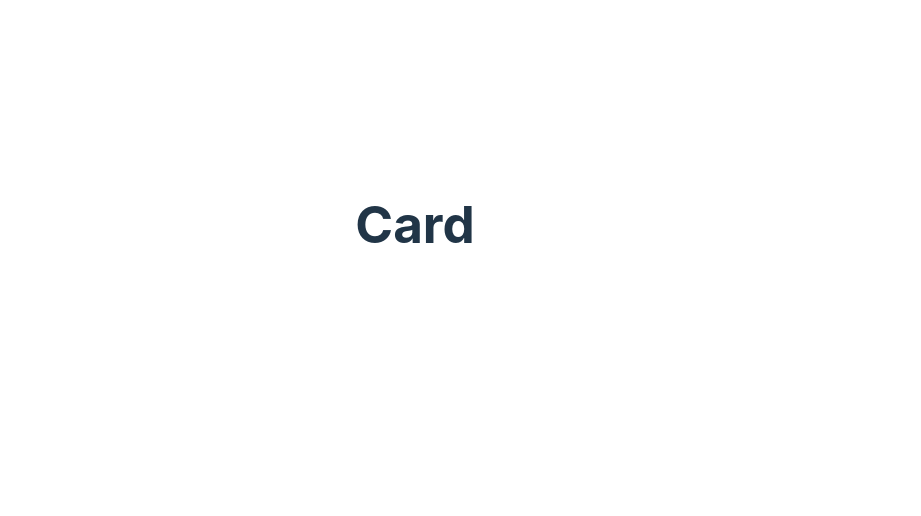
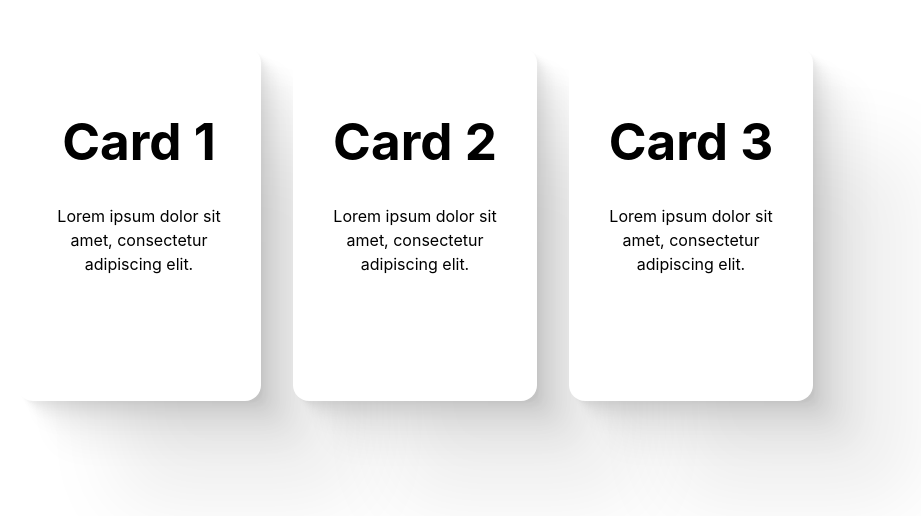
Before and after one commit to emilevl/projint-mini-jeux-durabilia, a Vue app: page / in a window 1280 px wide. Shown: the part 176-692 px from the top of the page, without its empty margins (225-1146 px from the left). Built offline with nearby package versions, Linux system fonts and the light colour scheme.

Commit message:
Adding basic card css

```diff
--- a/src/App.vue
+++ b/src/App.vue
@@ -3,9 +3,22 @@ import Card from './components/card.vue';
 </script>
 
 <template>
-  <Card></Card>
+  <div id="cards">
+    <Card name="Card 1" description="Lorem ipsum dolor sit amet, consectetur adipiscing elit."></Card>
+    <Card name="Card 2" description="Lorem ipsum dolor sit amet, consectetur adipiscing elit."></Card>
+    <Card name="Card 3" description="Lorem ipsum dolor sit amet, consectetur adipiscing elit."></Card>
+  </div>
+
 </template>
 
 <style scoped>
-
+  #cards {
+    display: flex;
+    flex-direction: row;
+    flex-wrap: nowrap;
+    justify-content: normal;
+    align-items: normal;
+    align-content: normal;
+    gap: 32px;
+  }
 </style>
--- a/src/components/card.vue
+++ b/src/components/card.vue
@@ -10,9 +10,40 @@ defineProps({
 </script>
 
 <template>
-  <h1>Card</h1>
+  <div class="card">
+    <h1>{{ name }}</h1>
+    <p> {{ description }} </p>
+  </div>
 </template>
 
 <style scoped>
+    .card {
+        display: block;
+        flex-grow: 0;
+        flex-shrink: 1;
+        flex-basis: auto;
+        align-self: auto;
+        order: 0;
 
+        background-color: #fff;
+
+        width: 180px;
+        height: 290px;
+
+        border-radius: 16px;
+
+        box-shadow:
+            2.8px 2.8px 2.2px rgba(0, 0, 0, 0.02),
+            6.7px 6.7px 5.3px rgba(0, 0, 0, 0.028),
+            12.5px 12.5px 10px rgba(0, 0, 0, 0.035),
+            22.3px 22.3px 17.9px rgba(0, 0, 0, 0.042),
+            41.8px 41.8px 33.4px rgba(0, 0, 0, 0.05),
+            100px 100px 80px rgba(0, 0, 0, 0.07);
+
+        color: #000;
+    }
+
+    h1 {
+
+    }
 </style>
```
